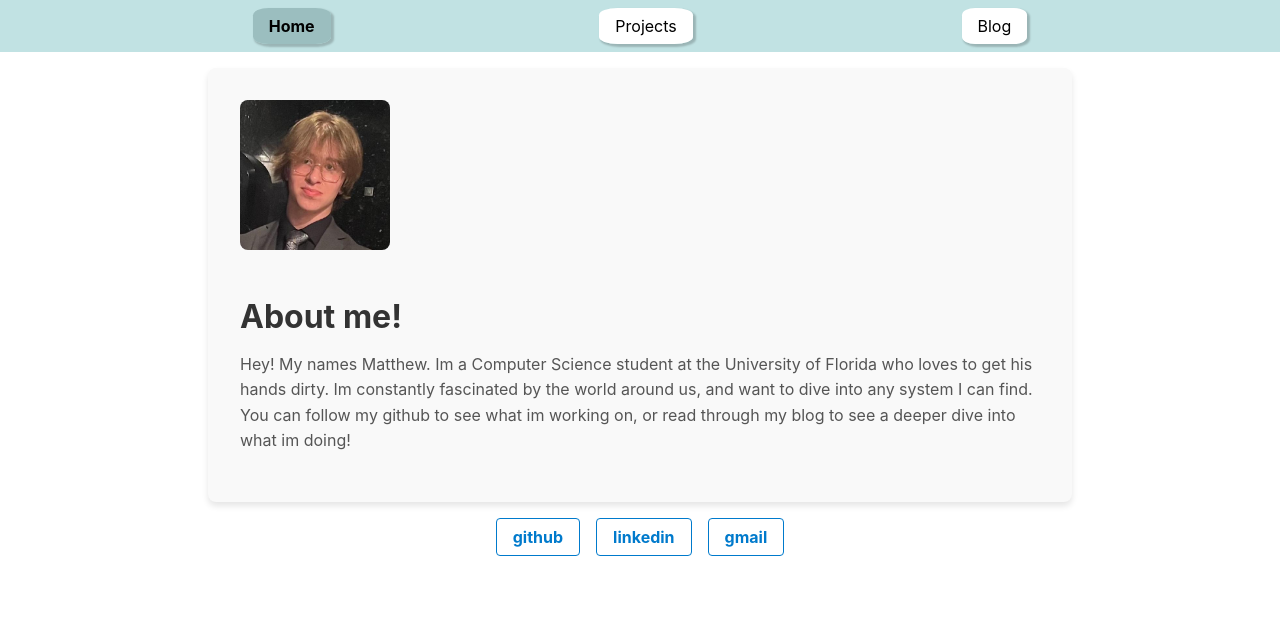
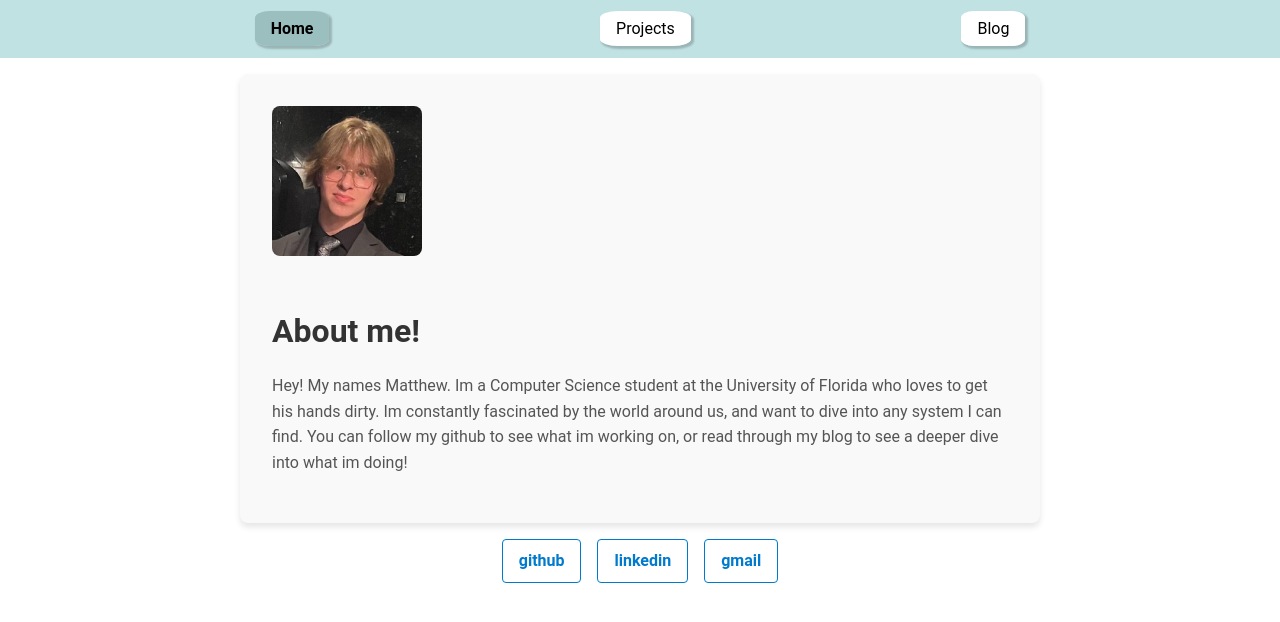
Before and after one commit to mattcattb/mattcattb.github.io, a React (Create React App) app in the folder user-app/: page / in a window 1280 px wide. Shown: the top 622 px of the page. Built offline with nearby package versions, Linux system fonts and the light colour scheme.

Commit message:
added color theme to app

```diff
--- a/user-app/src/App.jsx
+++ b/user-app/src/App.jsx
@@ -1,10 +1,29 @@
 import React from 'react';
+import { createTheme, ThemeProvider, CssBaseline } from '@mui/material';
 import { Routes, Route } from 'react-router-dom';
 import Navbar from './components/Navbar';
 import { links, routes, posts } from './routesConfig';
 
+const theme = createTheme({
+  palette: {
+    primary: {
+      main: '#1976d2', // Customize primary color
+    },
+    secondary: {
+      main: '#f50057', // Customize secondary color
+    },
+  },
+  typography: {
+    fontFamily: 'Roboto, Arial, sans-serif', // Change global font
+    h1: { fontSize: '2.5rem', fontWeight: 700 },
+    body1: { lineHeight: 1.6 },
+  },
+});
+
 function App() {
   return (
+    <ThemeProvider theme={theme}>
+      <CssBaseline />
       <div className="App">
         <Navbar links={links} />
         <Routes>
@@ -13,6 +32,7 @@ function App() {
           ))}
         </Routes>
       </div>
+    </ThemeProvider>
   );
 }
 
```
Lines whose indentation alone changed are shown as unchanged.
